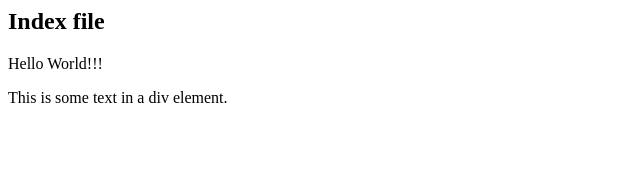
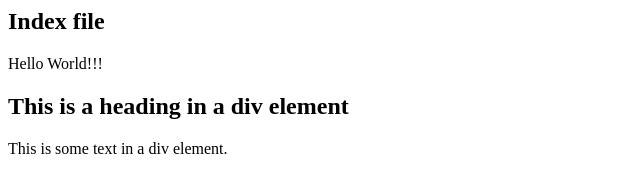
Before and after one commit to Niki567/Experiment2, a plain HTML site: page index.html in a window 1280 px wide. Shown: the whole page, without its empty margins (0-640 px from the left). Drawn offline with Linux system fonts and the light colour scheme.

Commit message:
Fix broken file

```diff
--- a/index.html
+++ b/index.html
@@ -8,6 +8,9 @@
 		<h2>Index file</h2>
 		Hello World!!!
 		<div>
+			<h2>This is a heading in a div element</h2>
+		</div>
+		<div>
 			<p>This is some text in a div element.</p>
 		</div>
 	</body>
```
